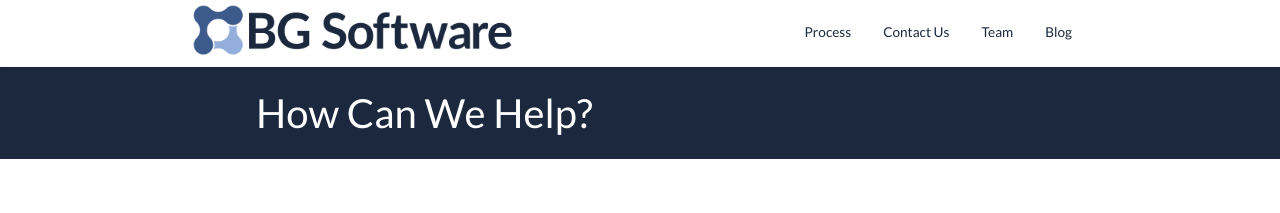
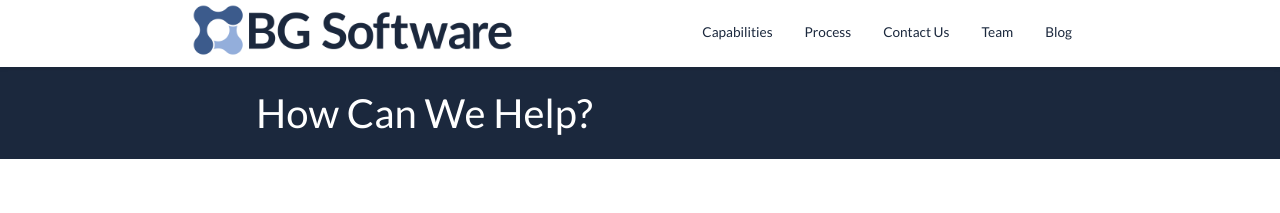
Before and after one commit to bgsoftware/company-site, a Jekyll site: the page built from contact-form.html, in a window 1280 px wide. Shown: the top 213 px of the page. Built offline with Jekyll 4.4.1, drawn with Linux system fonts in a browser that asks for light colours; comment, search, counter and statistics services are not loaded.

Commit message:
Add Capabilities to _data/navigation.yml

```diff
--- a/_data/navigation.yml
+++ b/_data/navigation.yml
@@ -1,3 +1,5 @@
+- name : Capabilities
+  link : "#capabilities-modal"
 - name : Process
   link : "/process"
 - name : Contact Us
```
